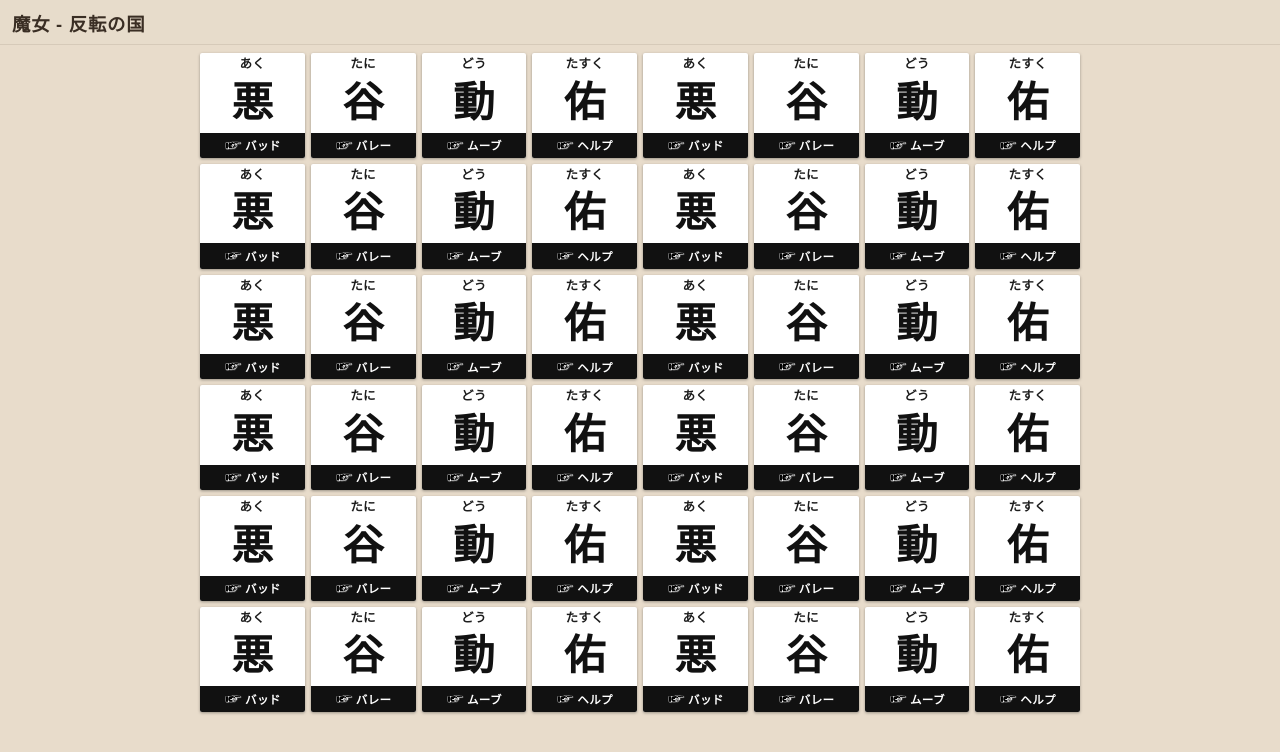
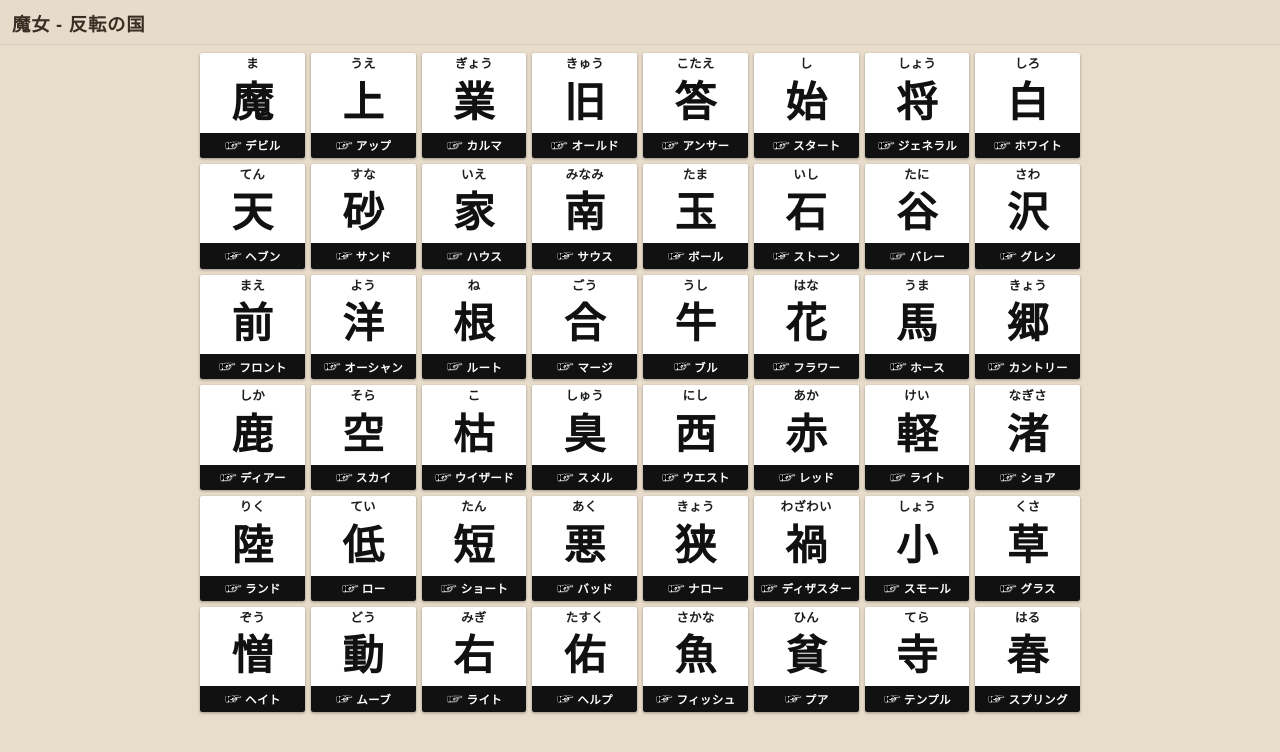
Before and after one commit to allin-mikio/TripOrTreat-WitchFlipCards, a plain HTML site: page index.html in a window 1280 px wide. Drawn offline with Linux system fonts and the light colour scheme.

Commit message:
カードデータ追加 10sec → 3sec

```diff
--- a/app.js
+++ b/app.js
@@ -2,7 +2,7 @@
   "use strict";
 
   var CSV_URL = "cards.csv";
-  var AUTO_BACK_MS = 10000;
+  var AUTO_BACK_MS = 3000;
 
   var grid = document.getElementById("card-grid");
   var statusEl = document.getElementById("status");
--- a/cards.csv
+++ b/cards.csv
@@ -1,50 +1,50 @@
 白面,,,黒面,,
 漢字,読み,英語,漢字,読み,英語
+魔,ま,デビル,神,かみ,ゴッド
+上,うえ,アップ,下,した,ダウン
+業,ぎょう,カルマ,徳,とく,ヴァーチュ
+旧,きゅう,オールド,新,しん,ニュー
+答,こたえ,アンサー,問,とい,クエスチョン
+始,し,スタート,終,しゅう,ラスト
+将,しょう,ジェネラル,兵,へい,ソルジャー
+白,しろ,ホワイト,黒,くろ,ブラック
+天,てん,ヘブン,地,ち,ヘル
+砂,すな,サンド,岩,いわ,ロック
+家,いえ,ハウス,旅,たび,トリップ
+南,みなみ,サウス,北,きた,ノース
+玉,たま,ボール,石,いし,ストーン
+石,いし,ストーン,玉,たま,ボール
+谷,たに,バレー,山,やま,マウンテン
+沢,さわ,グレン,岡,おか,ヒル
+前,まえ,フロント,後,あと,リア
+洋,よう,オーシャン,和,わ,ハーモニー
+根,ね,ルート,葉,は,リーフ
+合,ごう,マージ,岐,き,ブランチ
+牛,うし,ブル,熊,くま,ベア
+花,はな,フラワー,茨,いばら,ソーン
+馬,うま,ホース,鹿,しか,ディアー
+郷,きょう,カントリー,京,きょう,キャピタル
+鹿,しか,ディアー,馬,うま,ホース
+空,そら,スカイ,海,うみ,シー
+枯,こ,ウイザード,滋,じ,ナリッシュ
+臭,しゅう,スメル,香,きょう,アロマ
+西,にし,ウエスト,東,ひがし,イースト
+赤,あか,レッド,青,あお,ブルー
+軽,けい,ライト,重,じゅう,ヘビー
+渚,なぎさ,ショア,沖,おき,オフショア
+陸,りく,ランド,島,しま,アイランド
+低,てい,ロー,高,こう,ハイ
+短,たん,ショート,長,ちょう,ロング
 悪,あく,バッド,良,りょう,グッド
-谷,たに,バレー,山,やま,マウンテン
+狭,きょう,ナロー,広,こう,ワイド
+禍,わざわい,ディザスター,福,ふく,フォーチュン
+小,しょう,スモール,大,だい,ビッグ
+草,くさ,グラス,木,き,ツリー
+憎,ぞう,ヘイト,愛,あい,ラブ
 動,どう,ムーブ,静,せい,サイレンス
+右,みぎ,ライト,左,ひだり,レフト
 佑,たすく,ヘルプ,佐,さ,アシスト
-悪,あく,バッド,良,りょう,グッド
-谷,たに,バレー,山,やま,マウンテン
-動,どう,ムーブ,静,せい,サイレンス
-佑,たすく,ヘルプ,佐,さ,アシスト
-悪,あく,バッド,良,りょう,グッド
-谷,たに,バレー,山,やま,マウンテン
-動,どう,ムーブ,静,せい,サイレンス
-佑,たすく,ヘルプ,佐,さ,アシスト
-悪,あく,バッド,良,りょう,グッド
-谷,たに,バレー,山,やま,マウンテン
-動,どう,ムーブ,静,せい,サイレンス
-佑,たすく,ヘルプ,佐,さ,アシスト
-悪,あく,バッド,良,りょう,グッド
-谷,たに,バレー,山,やま,マウンテン
-動,どう,ムーブ,静,せい,サイレンス
-佑,たすく,ヘルプ,佐,さ,アシスト
-悪,あく,バッド,良,りょう,グッド
-谷,たに,バレー,山,やま,マウンテン
-動,どう,ムーブ,静,せい,サイレンス
-佑,たすく,ヘルプ,佐,さ,アシスト
-悪,あく,バッド,良,りょう,グッド
-谷,たに,バレー,山,やま,マウンテン
-動,どう,ムーブ,静,せい,サイレンス
-佑,たすく,ヘルプ,佐,さ,アシスト
-悪,あく,バッド,良,りょう,グッド
-谷,たに,バレー,山,やま,マウンテン
-動,どう,ムーブ,静,せい,サイレンス
-佑,たすく,ヘルプ,佐,さ,アシスト
-悪,あく,バッド,良,りょう,グッド
-谷,たに,バレー,山,やま,マウンテン
-動,どう,ムーブ,静,せい,サイレンス
-佑,たすく,ヘルプ,佐,さ,アシスト
-悪,あく,バッド,良,りょう,グッド
-谷,たに,バレー,山,やま,マウンテン
-動,どう,ムーブ,静,せい,サイレンス
-佑,たすく,ヘルプ,佐,さ,アシスト
-悪,あく,バッド,良,りょう,グッド
-谷,たに,バレー,山,やま,マウンテン
-動,どう,ムーブ,静,せい,サイレンス
-佑,たすく,ヘルプ,佐,さ,アシスト
-悪,あく,バッド,良,りょう,グッド
-谷,たに,バレー,山,やま,マウンテン
-動,どう,ムーブ,静,せい,サイレンス
-佑,たすく,ヘルプ,佐,さ,アシスト
+魚,さかな,フィッシュ,鳥,とり,バード
+貧,ひん,プア,富,ふ,リッチ
+寺,てら,テンプル,宮,きゅう,シュライン
+春,はる,スプリング,秋,あき,オータム
--- a/index.html
+++ b/index.html
@@ -17,6 +17,6 @@
     <div id="card-grid" class="card-grid" aria-live="polite"></div>
   </main>
 
-  <script src="app.js?v=14"></script>
+  <script src="app.js?v=15"></script>
 </body>
 </html>
```
